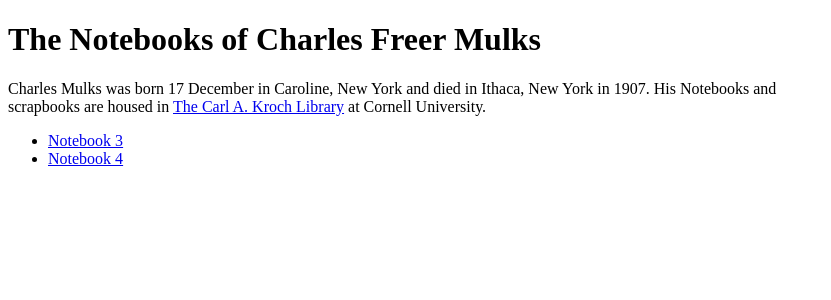
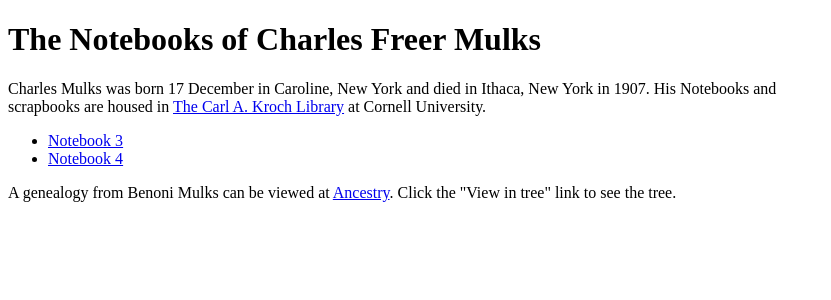
Before and after one commit to tslarkin/CFMulks, a Django app: page / in a window 1280 px wide. Shown: the part 26-326 px from the top of the page, without its empty margins (0-831 px from the left). Run offline with Django 4.2, Linux system fonts and the light colour scheme; data comes from the database, SQL or seed files in the repository.

Commit message:
Added link on home page to Benoni Mulks at Ancestry.

```diff
--- a/CFMulks/templates/Notebooks/home.html
+++ b/CFMulks/templates/Notebooks/home.html
@@ -12,4 +12,6 @@
     <li><a href="/block/{{nb.id}}/?block=1">Notebook {{nb.name}}<a></li>
     {% endfor %}
 </ul>
+<p>A genealogy from Benoni Mulks can be viewed at <a href="https://www.ancestry.com/family-tree/person/tree/175043815/person/272539706575/facts" target="_blank">Ancestry</a>.
+     Click the "View in tree" link to see the tree.</p>
 {% endblock content %}
```
